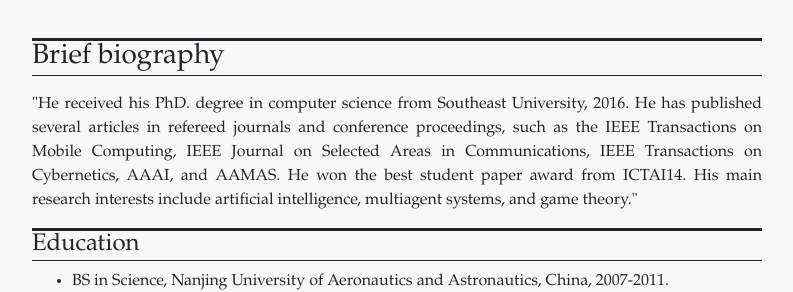
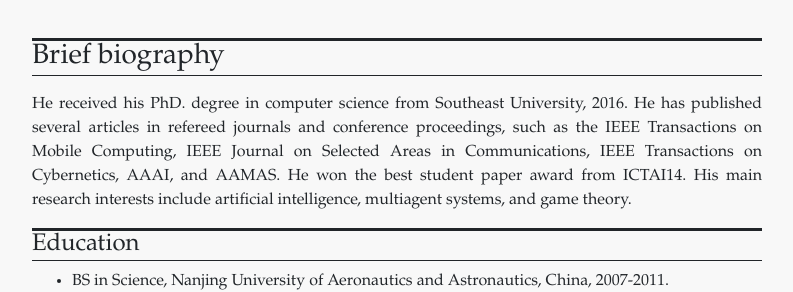
Before and after one commit to wanyuanwang/wanyuanwang.github.io, a Jekyll site: the page built from index.html, in a window 1280 px wide. Shown: the part 311-603 px from the top of the page, without its empty margins (243-1036 px from the left). Built offline with Jekyll 4.4.1, drawn with Linux system fonts in a browser that asks for light colours.

Commit message:
Update _config.yml

```diff
--- a/_config.yml
+++ b/_config.yml
@@ -1,7 +1,7 @@
 # presonal infomation part
 resume_name:                    "Wanyuan Wang"
 resume_chinese_name:            "王万元"
-resume_biography:               <div style="text-align:justify">"He received his PhD. degree in computer science from Southeast University, 2016. He has published several articles in refereed journals and conference proceedings, such as the IEEE Transactions on Mobile Computing, IEEE Journal on Selected Areas in Communications, IEEE Transactions on Cybernetics, AAAI, and AAMAS. He won the best student paper award from ICTAI14. His main research interests include artificial intelligence, multiagent systems, and game theory."</div>
+resume_biography:               <div style="text-align:justify">He received his PhD. degree in computer science from Southeast University, 2016. He has published several articles in refereed journals and conference proceedings, such as the IEEE Transactions on Mobile Computing, IEEE Journal on Selected Areas in Communications, IEEE Transactions on Cybernetics, AAAI, and AAMAS. He won the best student paper award from ICTAI14. His main research interests include artificial intelligence, multiagent systems, and game theory.</div>
 resume_job_title:               "Assistant Professor"
 resume_department:              "School of Computer Science and Engineering"
 resume_university:              "Southeast University"
```
